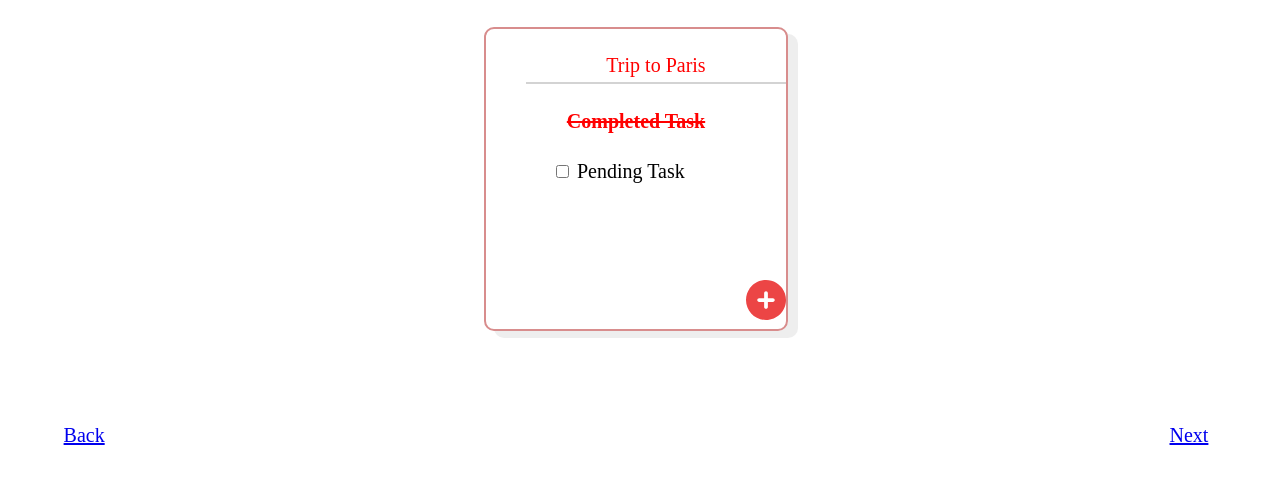
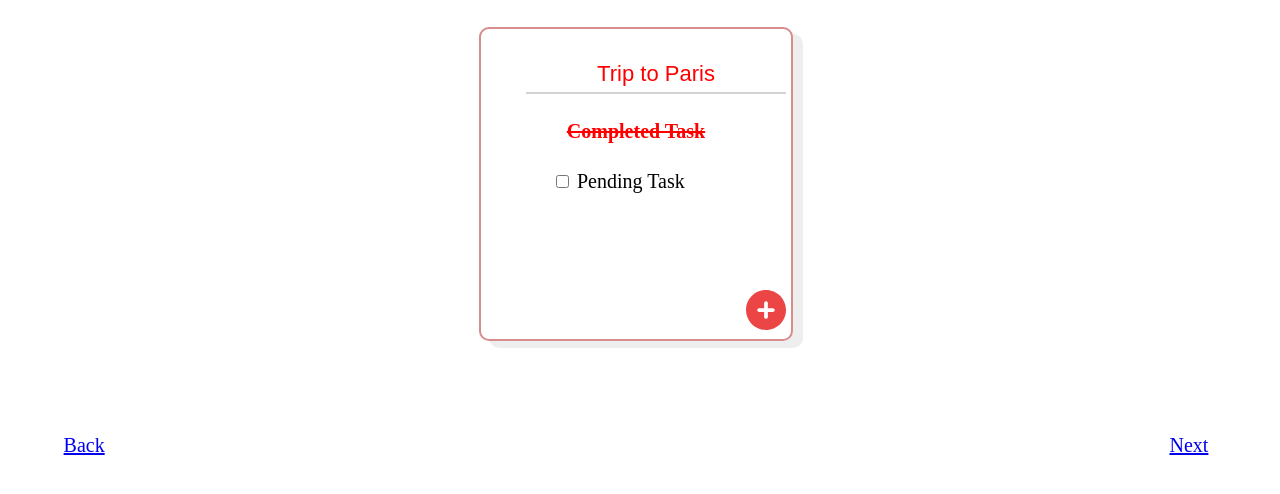
Before and after one commit to SAIPREETHI738/todoappuiweb, a plain HTML site: page index2.html in a window 1280 px wide. Shown: the part 220-714 px from the top of the page. Drawn offline with Linux system fonts and the light colour scheme.

Commit message:
commit changes

```diff
--- a/index2.html
+++ b/index2.html
@@ -23,7 +23,7 @@
     <div class="container">
         <div class="box">
             <p class="heading">Trip to Paris</p>
-            <h4><b>Completed Task</b></strong></h4>
+            <h4><b>Completed Task</b></h4>
             <input type="checkbox" id="text" name="text" value="text">
             <label for="text">Pending Task</label>
            <i class="fas fa-plus-circle fa-2x" style="color: rgb(236, 69, 69); float: right; margin-top: 120px;"></i>
--- a/style.css
+++ b/style.css
@@ -1,12 +1,12 @@
-.icon{
-  display: flex;
-}
 body{
     width: 700px;
     height: 100px;
     margin: 100px auto;
 
 }
+.icon{
+    display: flex;
+  }
 
 h2{
     font-size: 50px;
@@ -28,6 +28,7 @@ p{
     font-size: 20px;
     color: red;
     text-align: center;
+    font-family: Arial, Helvetica, sans-serif;
     border-bottom: 2px solid lightgray;
     margin-left: 10px;
     padding: 5px;
@@ -37,8 +38,6 @@ h4{
     font-size: 20px;
     color: red;
     text-align: center;
-}
-b{
     text-decoration: line-through;
 }
 h3{
@@ -56,6 +55,6 @@ label{
     font-size: 20px;
 }
 a{
-   margin-left: 130%;
+   margin-left: 800px;
    font-size: 20px;
 }
--- a/style2.css
+++ b/style2.css
@@ -37,6 +37,7 @@ h1::after{
     border-radius: 10px;
     width: 300px;
     height: 300px;
+    padding: 5px;
     box-shadow: 10px 7px rgba(231, 230, 230, 0.692);
     font-size: 20px;
 
@@ -61,12 +62,12 @@ h2{
 }
 input{
     margin-left: 70px;
-
 }
 p{
-    font-size: 20px;
+    font-size: 22px;
     color: red;
     text-align: center;
+    font-family: Arial, Helvetica, sans-serif;
     border-bottom: 2px solid lightgray;
     margin-left: 40px;
     padding: 5px
@@ -75,8 +76,6 @@ h4{
     font-size: 20px;
     color: red;
     text-align: center;
+    text-decoration: line-through;
 
 }
-b{
-    text-decoration: line-through;
-}
--- a/style3.css
+++ b/style3.css
@@ -6,7 +6,7 @@
   display: flex;
 }
 body{
-    width: 700px;
+    width: 800px;
     height: 100px;
     margin: 100px auto;
     padding: 20px;
@@ -41,9 +41,7 @@ h4{
   font-size: 20px;
   color: red;
   text-align: center;
-}
-b{
-    text-decoration: line-through;
+  text-decoration: line-through;
 }
 h3{
     font-family: Arial, Helvetica, sans-serif;
@@ -76,6 +74,7 @@ h1{
   color: red;
   font-size: 20px;
   text-align: center;
+  font-family: Arial, Helvetica, sans-serif;
 
 }
 .box2 {
--- a/style4.css
+++ b/style4.css
@@ -76,15 +76,14 @@ h4{
     font-size: 20px;
     color: red;
     text-align: center;
+    text-decoration: line-through;
 
-}
-b{
-    text-decoration: line-through;
 }
 h3{
     color: red;
     font-size: 20px;
     text-align: center;
+    font-family: Arial, Helvetica, sans-serif;
 
   }
 .box1 {
```
Also changed, not shown: index4.html (+1 -1 lines).
